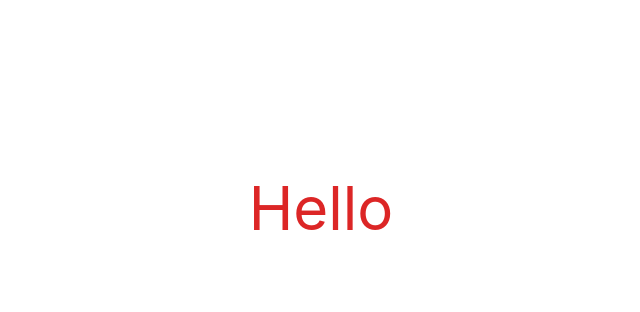
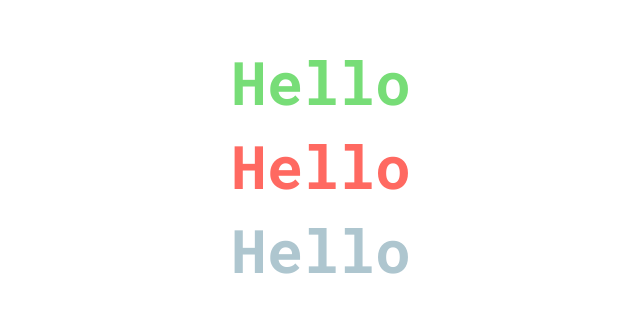
Before and after one commit to robertliptak/CodeType, a React (Vite) app in the folder client/: page / in a window 1280 px wide. Shown: the part 192-504 px from the top of the page, without its empty margins (319-959 px from the left). Built offline with nearby package versions, Linux system fonts and the light colour scheme; the HTML template or start-up script is replaced by a standard one.

Commit message:
Folder structure added to client, colors and font added

```diff
--- a/client/src/App.tsx
+++ b/client/src/App.tsx
@@ -4,7 +4,13 @@ import "./App.css";
 function App() {
   return (
     <div className="App">
-      <h1 className="text-red-600 text-6xl">Hello</h1>
+      <h1 className="text-main-green font-bold text-6xl">Hello</h1>
+      <br />
+      <h1 className="text-main-red font-bold text-6xl">Hello</h1>
+      <br />
+      <h1 className="text-main-blue font-bold text-6xl">Hello</h1>
+      <br />
+      <h1 className="text-main-white font-bold text-6xl">Hello</h1>
     </div>
   );
 }
--- a/client/src/index.css
+++ b/client/src/index.css
@@ -1,11 +1,13 @@
+@import url("https://fonts.googleapis.com/css2?family=Roboto+Mono:wght@300;400;700&display=swap");
+
 :root {
-  font-family: Inter, system-ui, Avenir, Helvetica, Arial, sans-serif;
+  font-family: "Roboto Mono", monospace;
   line-height: 1.5;
   font-weight: 400;
 
   color-scheme: light dark;
   color: rgba(255, 255, 255, 0.87);
-  background-color: #242424;
+  background-color: #2b2b2b;
 
   font-synthesis: none;
   text-rendering: optimizeLegibility;
--- a/client/tailwind.config.js
+++ b/client/tailwind.config.js
@@ -2,7 +2,16 @@
 export default {
   content: ["./index.html", "./src/**/*.{js,ts,jsx,tsx}"],
   theme: {
-    extend: {},
+    extend: {
+      colors: {
+        "main-white": "#F5F5F5",
+        "main-red": "#FF6961",
+        "main-green": "#77DD77",
+        "main-blue": "#AEC6CF",
+        "main-gray": "#2B2B2B",
+        "light-gray": "#3A3A3A",
+      },
+    },
   },
   plugins: [],
 };
```
